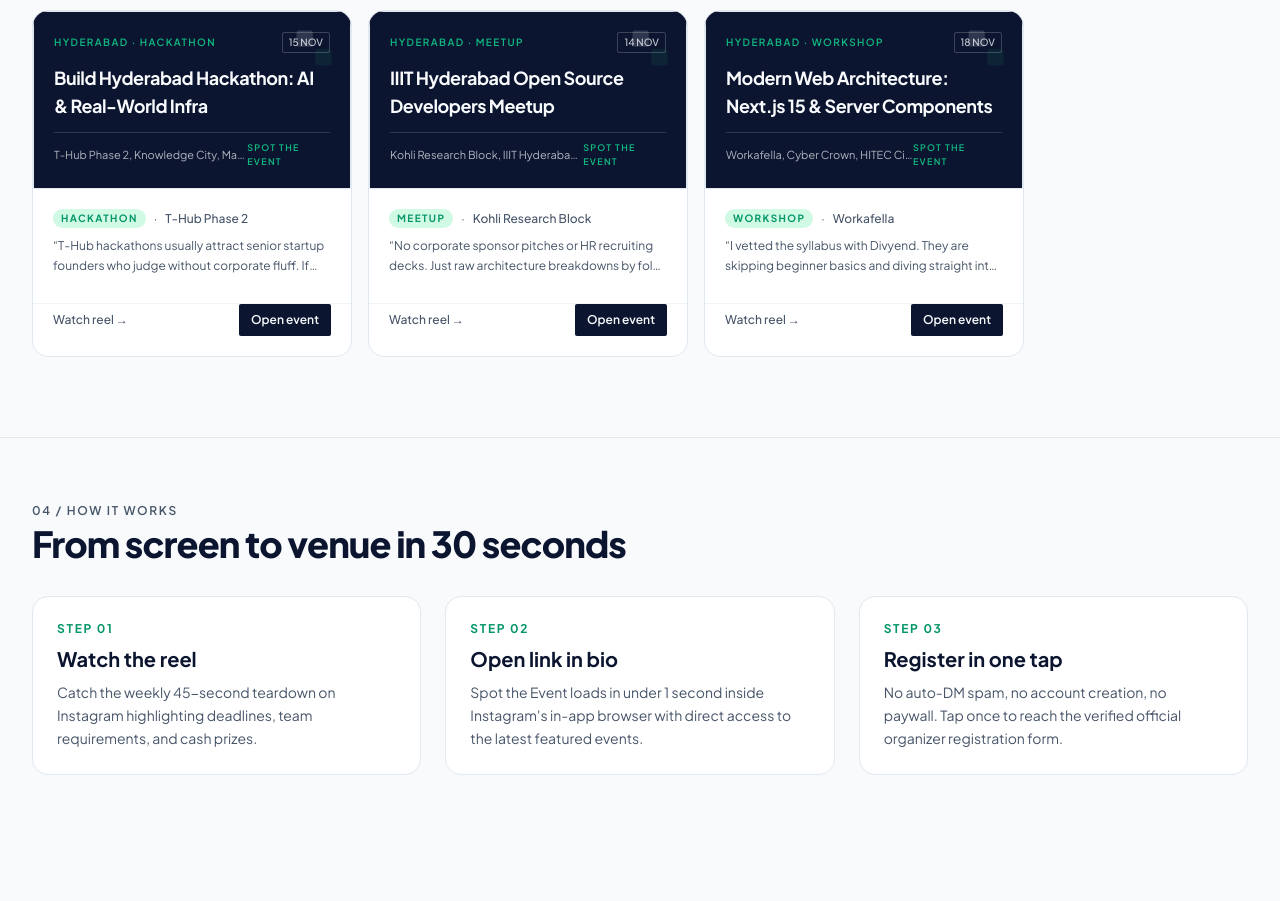
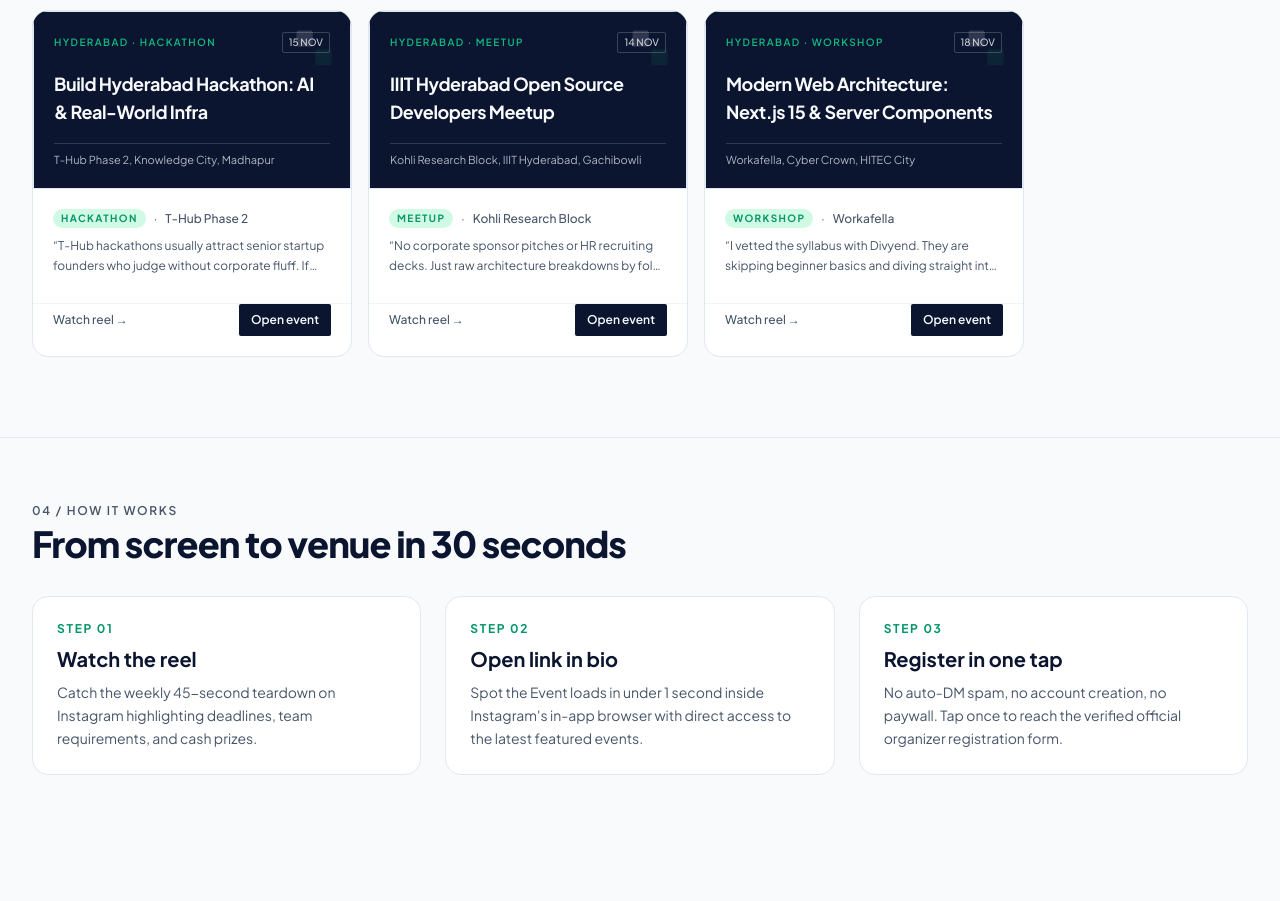
Before and after one commit to mylaramshashank/spot-the-event, a Next.js app: page / in a window 1280 px wide. Shown: the part 2200-3101 px from the top of the page. Built offline with nearby package versions, Linux system fonts and the light colour scheme.

Commit message:
Remove 'Spot the Event' watermark text from card posters

```diff
--- a/src/components/common/TypographicPoster.tsx
+++ b/src/components/common/TypographicPoster.tsx
@@ -66,11 +66,8 @@ export function TypographicPoster({
         </h3>
       </div>
 
-      <div className="flex items-center justify-between border-t border-offwhite/15 pt-2 z-10 text-[11px] font-sans text-offwhite/70">
-        <span className="truncate max-w-[70%]">{venue}</span>
-        <span className="uppercase text-[9px] tracking-eyebrow text-emerald font-semibold">
-          Spot the Event
-        </span>
+      <div className="flex items-center border-t border-offwhite/15 pt-2 z-10 text-[11px] font-sans text-offwhite/70">
+        <span className="truncate w-full">{venue}</span>
       </div>
     </div>
   );
```
